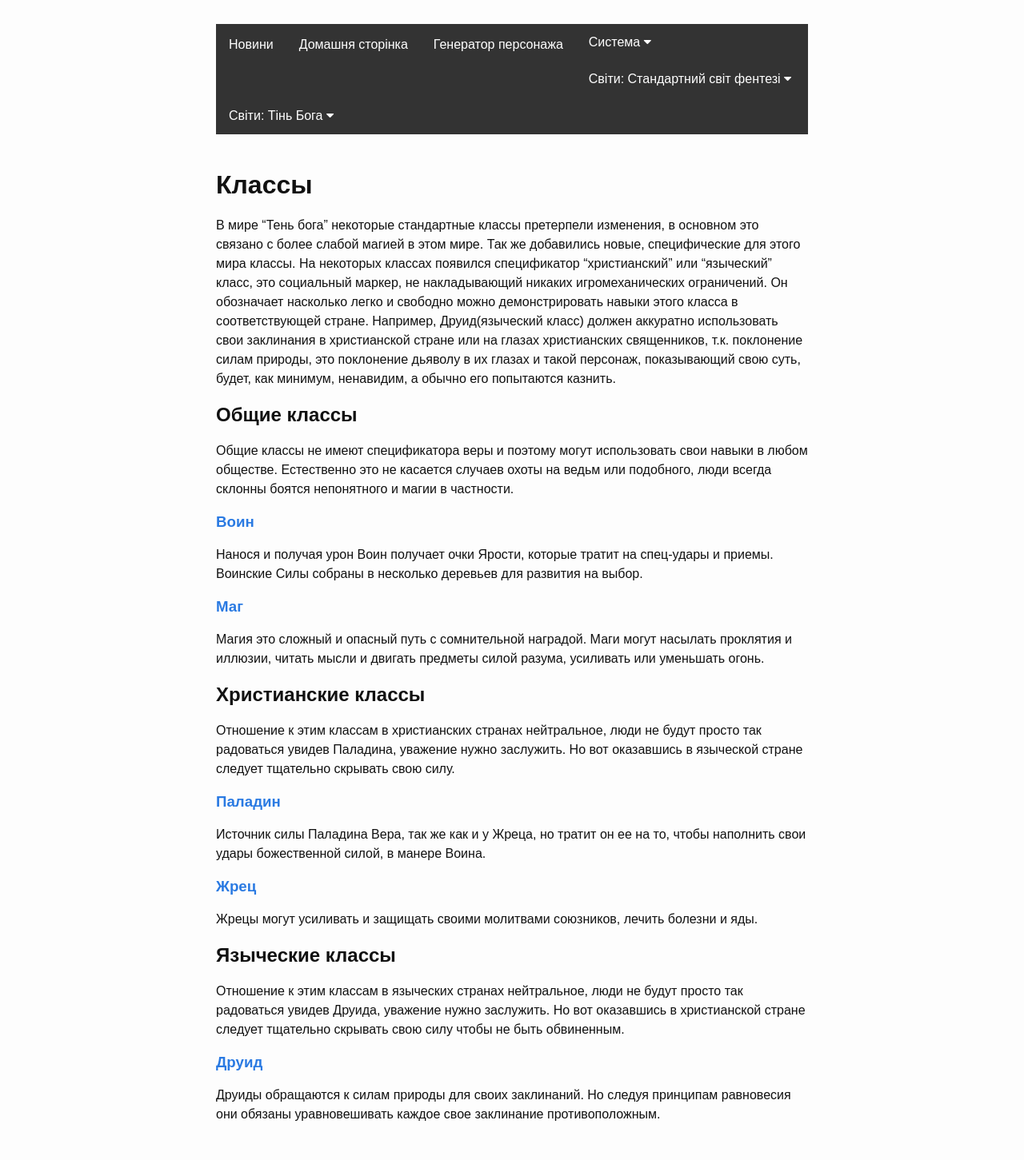
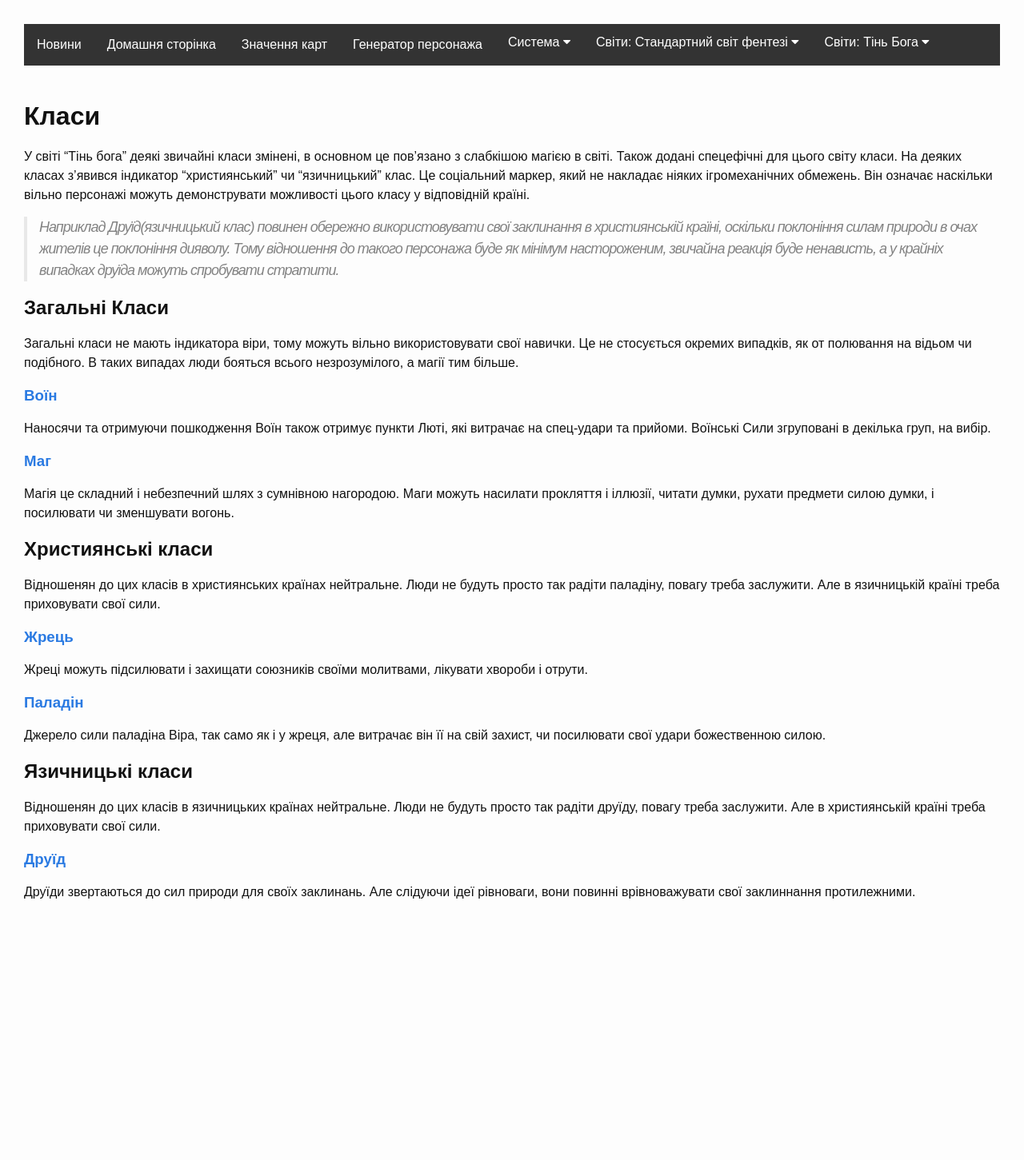
Before and after one commit to darkmind/ursa_doc, a Jekyll site: the page built from fantasy/shadow_of_god/classes.md, in a window 1280 px wide. Shown: the whole page at 80% size. Built offline with Jekyll 4.4.1, drawn with Linux system fonts in a browser that asks for light colours; nearby versions of some CDN libraries; after the commit the page ends 1173 px from its top, so only the background shows below that.

Commit message:
Add new pages: cards' values and common charlist
Add Uk translation.
Fix some problems.

```diff
--- a/css/main.scss
+++ b/css/main.scss
@@ -23,10 +23,10 @@ $grey-color-light: lighten($grey-color, 40%);
 $grey-color-dark:  darken($grey-color, 25%);
 
 // Width of the content area
-$content-width:    800px;
+$content-width:    100%;
 
 $on-palm:          600px;
-$on-laptop:        800px;
+$on-laptop:        100%;
 
 
 
@@ -51,3 +51,7 @@ $on-laptop:        800px;
         "layout",
         "syntax-highlighting"
 ;
+
+#char_tab {
+  white-space: pre;
+}
--- a/fantasy/shadow_of_god/classes.md
+++ b/fantasy/shadow_of_god/classes.md
@@ -1,7 +1,7 @@
 ---
 layout: ursa
-lang: ru-RU
-title: U.R.S.A. Тень бога - Классы
+lang: ua-UA
+title: U.R.S.A. Тінь бога - Класи
 ---
 
 <div id="nav-placeholder"></div>
@@ -13,66 +13,63 @@ $(function(){
 
 <br>
 
-# **Классы**
+# **Класи**
 
-В мире "Тень бога" некоторые стандартные классы претерпели изменения, в
-основном это связано с более слабой магией в этом мире. Так же
-добавились новые, специфические для этого мира классы.
-На некоторых классах появился спецификатор "христианский" или
-"языческий" класс, это социальный маркер, не накладывающий никаких
-игромеханических ограничений. Он обозначает насколько легко и свободно
-можно демонстрировать навыки этого класса в соответствующей стране.
-Например, Друид(языческий класс) должен аккуратно использовать свои
-заклинания в христианской стране или на глазах христианских священников,
-т.к. поклонение силам природы, это поклонение дьяволу в их глазах и
-такой персонаж, показывающий свою суть, будет, как минимум, ненавидим,
-а обычно его попытаются казнить.
+У світі "Тінь бога" деякі звичайні класи змінені, в основном це
+пов'язано з слабкішою магією в світі. Також додані спецефічні для цього
+світу класи. На деяких класах з'явився індикатор "християнський" чи
+"язичницький" клас. Це соціальний маркер, який не накладає ніяких
+ігромеханічних обмежень. Він означає наскільки вільно персонажі можуть
+демонструвати можливості цього класу у відповідній країні.
 
-## **Общие классы**
+> Наприклад Друїд(язичницький клас) повинен обережно використовувати
+> свої заклинання в християнській країні, оскільки поклоніння силам
+> природи в очах жителів це поклоніння дияволу. Тому відношення до
+> такого персонажа буде як мінімум настороженим, звичайна реакція буде
+> ненависть, а у крайніх випадках друїда можуть спробувати стратити.
 
-Общие классы не имеют спецификатора веры и поэтому могут использовать
-свои навыки в любом обществе. Естественно это не касается случаев охоты
-на ведьм или подобного, люди всегда склонны боятся непонятного и магии в
-частности.
+## **Загальні Класи**
 
-### [**Воин**](/ursa_doc/fantasy/common/classes/warrior.html)
+Загальні класи не мають індикатора віри, тому можуть вільно
+використовувати свої навички. Це не стосується окремих випадків, як от
+полювання на відьом чи подібного. В таких випадах люди бояться всього
+незрозумілого, а магії тим більше.
 
-Нанося и получая урон Воин получает очки Ярости, которые тратит на
-спец-удары и приемы. Воинские Силы собраны в несколько деревьев для
-развития на выбор.
+### [**Воїн**](/ursa_doc/fantasy/common/classes/warrior.html)
+
+Наносячи та отримуючи пошкодження Воїн також отримує пункти Люті, які
+витрачає на спец-удари та прийоми. Воїнські Сили згруповані в декілька
+груп, на вибір.
 
 ### [**Маг**](/ursa_doc/fantasy/shadow_of_god/classes/mage.html)
 
-Магия это сложный и опасный путь с сомнительной наградой. Маги могут
-насылать проклятия и иллюзии, читать мысли и двигать предметы силой
-разума, усиливать или уменьшать огонь.
+Магія це складний і небезпечний шлях з сумнівною нагородою. Маги можуть
+насилати прокляття і іллюзії, читати думки, рухати предмети силою думки,
+і посилювати чи зменшувати вогонь.
 
-## **Христианские классы**
+## **Християнські класи**
 
-Отношение к этим классам в христианских странах нейтральное, люди не
-будут просто так радоваться увидев Паладина, уважение нужно заслужить.
-Но вот оказавшись в языческой стране следует тщательно скрывать свою
-силу.
+Відношенян до цих класів в християнських країнах нейтральне. Люди не
+будуть просто так радіти паладіну, повагу треба заслужити. Але в
+язичницькій країні треба приховувати свої сили.
 
-### [**Паладин**](/ursa_doc/fantasy/shadow_of_god/classes/paladin.html)
+### [**Жрець**](/ursa_doc/fantasy/shadow_of_god/classes/priest.html)
 
-Источник силы Паладина Вера, так же как и у Жреца, но тратит он ее на
-то, чтобы наполнить свои удары божественной силой, в манере Воина.
+Жреці можуть підсилювати і захищати союзників своїми молитвами, лікувати
+хвороби і отрути.
 
-### [**Жрец**](/ursa_doc/fantasy/shadow_of_god/classes/priest.html)
+### [**Паладін**](/ursa_doc/fantasy/shadow_of_god/classes/paladin.html)
 
-Жрецы могут усиливать и защищать своими молитвами союзников, лечить
-болезни и яды.
+Джерело сили паладіна Віра, так само як і у жреця, але витрачає він її
+на свій захист, чи посилювати свої удари божественною силою.
 
-## **Языческие классы**
+## **Язичницькі класи**
 
-Отношение к этим классам в языческих странах нейтральное, люди не будут
-просто так радоваться увидев Друида, уважение нужно заслужить. Но вот
-оказавшись в христианской стране следует тщательно скрывать свою силу
-чтобы не быть обвиненным.
+Відношенян до цих класів в язичницьких країнах нейтральне. Люди не
+будуть просто так радіти друїду, повагу треба заслужити. Але в
+християнській країні треба приховувати свої сили.
 
-### [**Друид**](/ursa_doc/fantasy/shadow_of_god/classes/druid.html)
+### [**Друїд**](/ursa_doc/fantasy/shadow_of_god/classes/druid.html)
 
-Друиды обращаются к силам природы для своих заклинаний. Но следуя
-принципам равновесия они обязаны уравновешивать каждое свое заклинание
-противоположным.
+Друїди звертаються до сил природи для своїх заклинань. Але слідуючи ідеї
+рівноваги, вони повинні врівноважувати свої заклиннання протилежними.
--- a/navbar.html
+++ b/navbar.html
@@ -1,6 +1,7 @@
 <div class="navbar">
   <a href="#news">Новини</a>
   <a href="/ursa_doc/">Домашня сторінка</a>
+  <a href="/ursa_doc/system/cards.html">Значення карт</a>
   <a href="/ursa_doc/system/generator.html">Генератор персонажа</a>
   <div class="dropdown">
     <button class="dropbtn">Система
@@ -13,6 +14,7 @@
       <a href="/ursa_doc/system/generation.html">Створення персонажа</a>
       <a href="/ursa_doc/system/experience.html">Досвід</a>
       <a href="/ursa_doc/system/univers.html">Ігровий всесвіт</a>
+      <a href="/ursa_doc/system/charlist_common.html">Лист персонажа</a>
     </div>
   </div>
   <div class="dropdown">
```
Also changed, not shown: system/cards.md (added, +152 -0 lines), system/charlist_common.md (added, +104 -0 lines), system/checks.md (+17 -12 lines).
